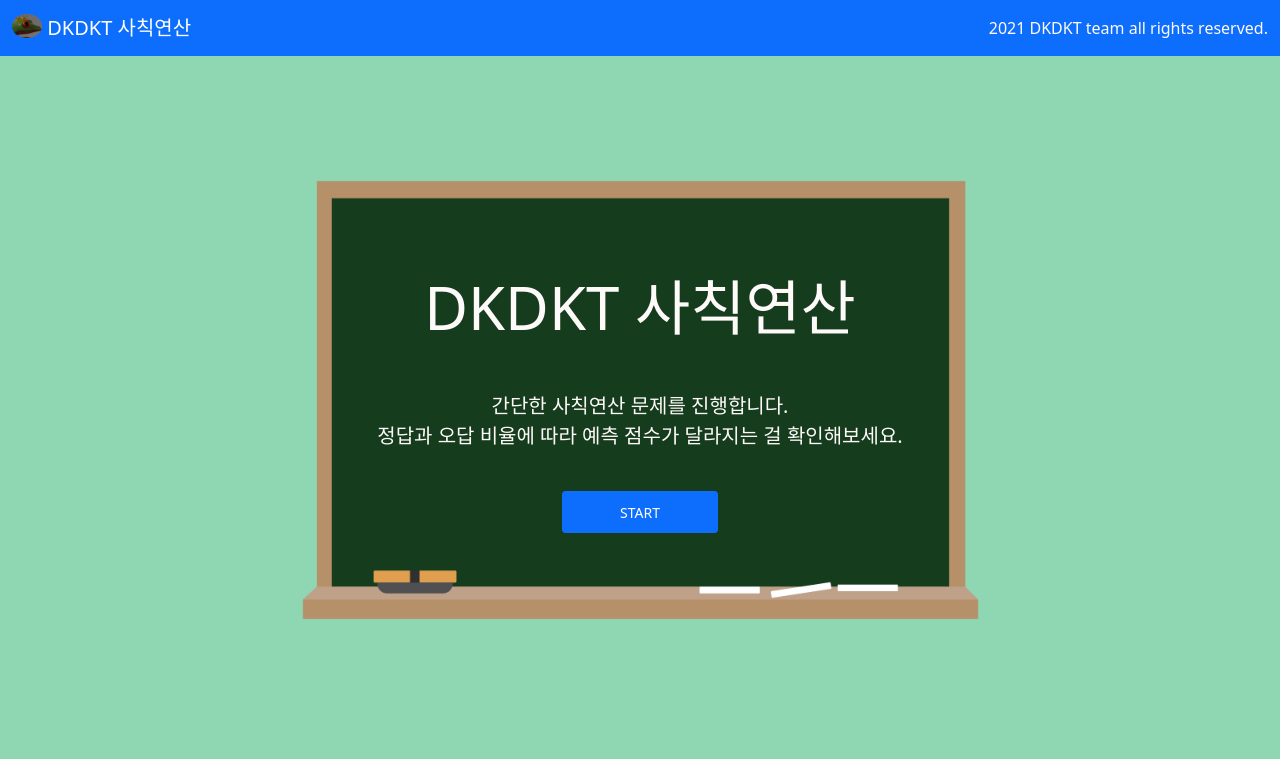
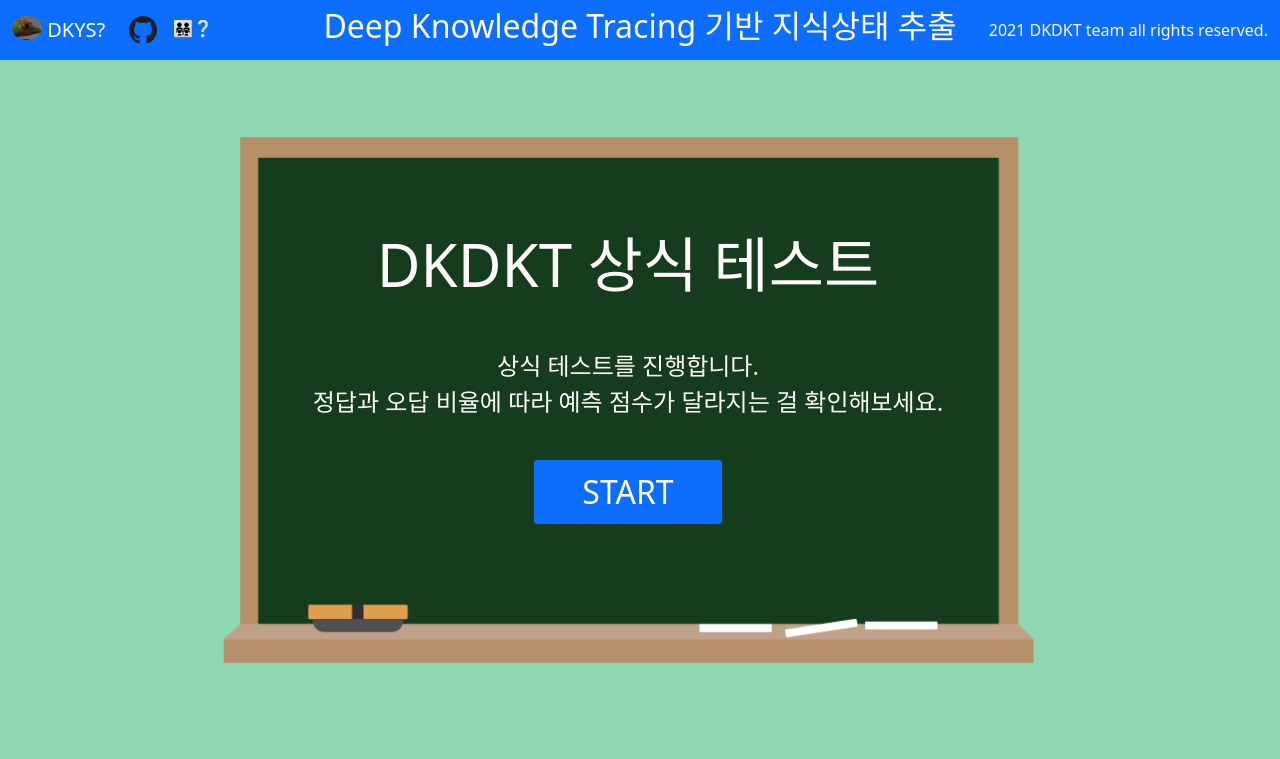
Before and after one commit to RoadVirusHN/do-you-know-yourself, a Flask app: page / in a window 1280 px wide. Shown: the top 759 px of the page. Run offline with Flask 2, Linux system fonts and the light colour scheme.

Commit message:
[feature] add navbar functions ans change task

```diff
--- a/inference.py
+++ b/inference.py
@@ -28,7 +28,7 @@ def gen_data(data):
 
 
 def inference(data):
-    result = len([i for i in data if i[-1].isnumeric() == True])*20
+    result = len([i for i in data if i[-1]])*25
     print("Before:",data)
     # data = gen_data(data)
     print("After:",data)
--- a/server.py
+++ b/server.py
@@ -1,5 +1,4 @@
-from flask import Flask, render_template
-from flask import request
+from flask import Flask, render_template, request, jsonify
 
 import inference
 
@@ -12,20 +11,52 @@ def index():
     return render_template('index.html')
 
 
+@app.route('/get_questions', methods=['GET'])
+def get_questions():
+    questions = [
+        {
+            'text': "이순신은 어느 시대 사람인가?",
+            'tag': 0,
+            'answer': "조선",
+            'assess': "0",
+            'grade': 0,
+        },
+        {
+            'text': "이순신이 최후를 맞은 전투는 무엇인가?",
+            'tag': 0,
+            'answer': "노량",
+            'assess': "1",
+            'grade': 1,
+        },
+        {
+            'text': "박지성이 뛰지 않은 팀은 어디인가?",
+            'tag': 1,
+            'answer': "PSG",
+            'assess': "0",
+            'grade': 1,
+        },
+        {
+            'text': "손흥민의 팀 동료가 아닌 사람은 누구인가?",
+            'tag': 1,
+            'answer': "메시",
+            'assess': "1",
+            'grade': 2
+        }]
+    return jsonify(questions)
+
 @app.route('/get_score', methods=['POST'])
 def get_score():
     data = request.json
     user_data = []
-    print(data)
     for d in data:
         if 'answer' in d:
-            row = [d['assess_id'], d['test_id'],d['tag'], d['answer']]
+            row = [d['tag'], d['assess'], d['grade'], d['text'], d['answer']]
             user_data.append(row)
 
-    print(user_data)
     score = inference.inference(user_data)
     score = int(score)
     return str(score)
 
+
 if __name__ == '__main__':
     app.run(host="0.0.0.0", port=6006, debug=True)
--- /dev/null
+++ b/static/base.css
@@ -0,0 +1,62 @@
+body {
+  background-color: rgba(121, 207, 164, 0.836);
+  color: snow !important;
+}
+div,
+h1,
+h2,
+h3 {
+  text-align: center;
+}
+h1 {
+  font-size: 60px;
+}
+.game-box img {
+  width: 100%;
+}
+button {
+  width: 20%;
+  height: 100px;
+}
+#answer_input {
+  background-color:rgba(0,0,0,0) !important;
+  /* border:none !important; */
+  color: snow;
+}
+p {
+  font-size: 15px;
+}
+#progress-bar{
+  width: 100%;
+  background-color: grey;
+}
+#time-bar{
+  width: 100%;
+  height: 15px;
+  background-color: green;
+}
+#value {
+  font-size: 100px;
+}
+#question-section {
+  transition: opacity 0s, opacity 0.5s linear;
+}
+#spinner {
+  position: absolute;
+  top: 0;
+  bottom: 0;
+  left: 0;
+  right: 0;
+  margin: auto;
+}
+@media only screen and (max-device-width: 768px) {
+  h2 {
+    font-size: 40px;
+  }
+  p {
+    font-size: 50px;
+  }
+  button {
+    font-size: 45px !important;
+  }
+}
--- a/static/index.css
+++ /dev/null
@@ -1,62 +0,0 @@
-html,
-      body {
-        background-color: rgba(121, 207, 164, 0.836);
-      }
-      div,
-      h1,
-      h2,
-      h3 {
-        text-align: center;
-      }
-      h1 {
-        font-size: 60px;
-      }
-      .game-box img {
-        width: 100%;
-      }
-      button {
-        width: 20%;
-        height: 100px;
-      }
-      #answer_input {
-        background-color:rgba(0,0,0,0) !important;
-        /* border:none !important; */
-        color: snow;
-      }
-      p {
-        font-size: 15px;
-      }
-      #progress-bar{
-        width: 100%;
-        background-color: grey;
-      }
-      #time-bar{
-        width: 100%;
-        height: 15px;
-        background-color: green;
-      }
-      #value {
-        font-size: 100px;
-      }
-      #question-section {
-        transition: opacity 0s, opacity 0.5s linear;
-      }
-      #spinner {
-        position: absolute;
-        top: 0;
-        bottom: 0;
-        left: 0;
-        right: 0;
-        margin: auto;
-      }
-      @media only screen and (max-device-width: 768px) {
-        h2 {
-          font-size: 40px;
-        }
-        p {
-          font-size: 50px;
-        }
-        button {
-          font-size: 45px !important;
-        }
-      }
--- a/static/index.js
+++ b/static/index.js
@@ -1,81 +1,80 @@
-var QUESTION_LIST = [
-  {
-    q_content: "➕",
-    tag: 7597,
-    test_id: "A010000060",
-    assess_id: "A010060001",
-    grade: 0,
-  },
-  {
-    q_content: "➖",
-    tag: 397,
-    test_id: "A050000094",
-    assess_id: "A050094005",
-    grade: 0,
-  },
-  {
-    q_content: "✖",
-    tag: 451,
-    test_id: "A050000155",
-    assess_id: "A050155004",
-    grade: 1,
-  },
-  {
-    q_content: "➗",
-    tag: 587,
-    test_id: "A060000017",
-    assess_id: "A060017006",
-    grade: 2
-  },
-  {
-    q_content: "➗",
-    tag: 587,
-    test_id: "A060000017",
-    assess_id: "A060017007",
-    grade: 3,
-  }
-];
+var section_ids = [
+  "#result",
+  "#question-section",
+  "#start_quiz",
+  "#spinner"
+]
+var QUESTION_LIST = [];
+fetch("/get_questions")
+.then((res) => res.json())
+  .then((response) => {
+    // console.log(typeof(response))
+    for (const k in response){
+      QUESTION_LIST.push(response[k]);
+    }
+    // QUESTION_LIST = response.map(x=>response[x]);
+    // console.log(QUESTION_LIST)
+    unset_loading("#start_quiz");
+  })
+  .catch((error) => console.error("Error:", error));
+
+set_loading();
+var isClicked = false;
 var answers = [];
+
 function getRandomIntInclusive(min, max) {
   min = Math.ceil(min);
   max = Math.floor(max);
   return Math.floor(Math.random() * (max - min + 1)) + min; //최댓값도 포함, 최솟값도 포함
 }
 
-function shirink_time(time){
+function set_loading() {
+  for (let section of section_ids){
+    document.querySelector(section).style.display = "none";
+  }
+  document.querySelector("#spinner").style.display = "inline-block";
+  console.log(document.querySelector("#spinner").style.display)
+}
 
-  function frame() {
-    if (width < 0) {
-      clearInterval(id);
-      nextQuestion();
-    } else {
-      width -= 1/time;
-      timebar.style.width = width + "%";
-      timer.innerText= `${Math.ceil((width/100)*time)}초`
-    }
-  }
+function unset_loading(ids){
+  document.querySelector("#spinner").style.display = "none";
+  document.querySelector(ids).style.display = "inline-block";
+}
 
-  var timebar = document.getElementById("time-bar");
-  var timer = document.getElementById("timer");
-  var width = 100
-  var id = setInterval(frame, 10);
-  return id
-}
+// function shirink_time(time){
+//   function frame() {
+//     if (width < 0) {
+//       clearInterval(id);
+//       nextQuestion();
+//     } else {
+//       width -= 1/time;
+//       timebar.style.width = width + "%";
+//       timer.innerText= `${Math.ceil((width/100)*time)}초`
+//     }
+//   }
+
+//   var timebar = document.getElementById("time-bar");
+//   var timer = document.getElementById("timer");
+//   var width = 100
+//   var id = setInterval(frame, 10);
+//   return id
+// }
 
 function nextQuestion(){
   if (isClicked) return;
   isClicked = true;
   // event.target.dataset.clicked = true;
   var answer = document.querySelector("#answer_input").value;
-  var index = parseInt(document.querySelector("#q-number").innerHTML);
-
+  var index = parseInt(document.querySelector("#q-number").innerText);
   answers.push(answer);
   document.querySelector("#answer_input").value = '';
-  if (index == 5) {
+
+  if (index == QUESTION_LIST.length) {
     setTimeout(function () {
       get_score();
     }, 1000);
   } else {
+    document.querySelector('#q_num').innerText = `${index+1}/${QUESTION_LIST.length}`
     setTimeout(function () {
       clearInterval(set_question(index));
     }, 500);
@@ -85,22 +84,19 @@ function nextQuestion(){
   document.querySelector("#question-section").style.opacity = 0;
 }
 
+
 function set_question(index) {
-  let q_content = QUESTION_LIST[index].q_content;
-  // $('#tag').text(q_content);
-  // document.querySelector("#knowledgeTag").innerText = q_content;
+  let question = QUESTION_LIST[index].text;
   document.querySelector("#q-number").innerText = index + 1;
   document.querySelector("#question-section").style.opacity = 1;
-  document.getElementById("time-bar").style.width = 100 + "%";;
-  var left = getRandomIntInclusive(290, 310);
-  var right = getRandomIntInclusive(390, 410);
-  var question = `${left} ${q_content} ${right} = ?`;
-  var time = 60 - QUESTION_LIST[index].grade*5;
+
   document.querySelector("#question-text").innerText = question;
-  document.querySelector("#spinner").style.display = "none";
-  document.querySelector("#question-section").style.display = "inline-block";
+  unset_loading("#question-section");
   isClicked = false;
-  return shirink_time(time)
+
+  // document.getElementById("time-bar").style.width = 100 + "%";
+  // var time = 40 - QUESTION_LIST[index].grade*10;
+  // return shirink_time(time)
 }
 
 function get_score() {
@@ -118,9 +114,8 @@ function get_score() {
     .then((res) => res.json())
     .then((response) => {
       var score = parseInt(JSON.stringify(response));
-      document.querySelector("#spinner").style.display = "none";
+      unset_loading("#result");
       document.querySelector("#question-section").style.display = "none";
-      document.querySelector("#result").style.display = "block";
       if (score != 0) {
         animateValue("value", 0, JSON.stringify(response), 3000);
       }
@@ -128,18 +123,18 @@ function get_score() {
     .catch((error) => console.error("Error:", error));
 }
 
-var isClicked = false;
 document.querySelector('#start_btn').addEventListener("click", function(event){
   document.querySelector("#question-section").dataset.started = true;
   document.querySelector("#start_quiz").style.display = "none";
-  document.querySelector("#spinner").style.display = "inline-block";
+  document.querySelector('#q_num').innerText = `${1}/${QUESTION_LIST.length}`
+  set_loading();
   set_question(0);
-
 })
 
 document.querySelector('#answer-btn').addEventListener("click", function (event) {
   nextQuestion()
 });
+
 document.querySelector('#restart-btn').addEventListener("click", function (event) {
   window.location.reload()
 });
--- /dev/null
+++ b/templates/base.html
@@ -0,0 +1,58 @@
+<!DOCTYPE html>
+<html>
+  <head>
+    <link
+      href="https://cdn.jsdelivr.net/npm/bootstrap@5.0.1/dist/css/bootstrap.min.css"
+      rel="stylesheet"
+      integrity="sha384-+0n0xVW2eSR5OomGNYDnhzAbDsOXxcvSN1TPprVMTNDbiYZCxYbOOl7+AMvyTG2x"
+      crossorigin="anonymous"
+    />
+    <script
+      src="https://cdn.jsdelivr.net/npm/bootstrap@5.0.1/dist/js/bootstrap.bundle.min.js"
+      integrity="sha384-gtEjrD/SeCtmISkJkNUaaKMoLD0//ElJ19smozuHV6z3Iehds+3Ulb9Bn9Plx0x4"
+      crossorigin="anonymous"
+    ></script>
+    <link
+      rel="stylesheet"
+      href="{{ url_for('static', filename='base.css') }}"
+    />
+    <link rel="icon" href="../static/frog.ico" type="image/x-icon" />
+    <title>Do you know your self?</title>
+  </head>
+  <body>
+    <nav class="navbar navbar-expand-lg navbar-dark bg-primary">
+      <div class="container-fluid">
+        <a class="navbar-brand" href="#">
+        <img
+          src="../static/frog.ico"
+          alt=""
+          width="30"
+          height="24"
+          class="d-inline-block align-text-top"
+        />
+        DKYS?
+      </a>
+        <div class="collapse navbar-collapse" id="navbarSupportedContent">
+          <ul class="navbar-nav me-auto ml-5 mb-2 mb-lg-0">
+            <li class="nav-item">
+              <a class="nav-link active" aria-current="page" href="https://github.com/RoadVirusHN/do-you-know-yourself"
+                target="_blank"><img
+                src="{{ url_for('static', filename='git.ico') }}"
+                style="width: 28px"
+            /></a
+              >
+            </li>
+            <li class="nav-item">
+              <a class="nav-link active" href="https://www.notion.so/DKT-06-Do-you-Know-DKT-2d73444d1433409fb50a50cce42b0e2b" target="_blank"
+                >👨‍👨‍👧‍👧❔</a>
+            </li>
+          </ul>
+          <div style="position:absolute; left: 50%; transform: translateX(-50%);"><h2 id="q_num">Deep Knowledge Tracing 기반 지식상태 추출</h1></div>
+          <div>2021 DKDKT team all rights reserved.</div>
+        </div>
+      </div>
+    </nav>
+    <div class="container">{% block body %} {% endblock %}</div>
+    <script src="../static/index.js"></script>
+  </body>
+</html>
--- a/templates/index.html
+++ b/templates/index.html
@@ -1,73 +1,65 @@
-<!DOCTYPE html>
-<html>
-  <head>
-    <title>DKDKT 사칙연산</title>
-    <link rel="icon" href="../static/frog.ico" type="image/x-icon"/>
-    <link href="https://cdn.jsdelivr.net/npm/bootstrap@5.0.1/dist/css/bootstrap.min.css" rel="stylesheet" integrity="sha384-+0n0xVW2eSR5OomGNYDnhzAbDsOXxcvSN1TPprVMTNDbiYZCxYbOOl7+AMvyTG2x" crossorigin="anonymous">
-    <script
-      src="https://cdn.jsdelivr.net/npm/bootstrap@5.0.1/dist/js/bootstrap.bundle.min.js"
-      integrity="sha384-gtEjrD/SeCtmISkJkNUaaKMoLD0//ElJ19smozuHV6z3Iehds+3Ulb9Bn9Plx0x4"
-      crossorigin="anonymous"
-    ></script>
-    <link rel="stylesheet" href="../static/index.css" />
-  </head>
-  <body style="background:url('../static/blackboard.png') no-repeat center fixed;
-  background-size: contain;">
-    <nav class="navbar navbar-dark bg-primary">
-      <div class="container-fluid">
-        <a class="navbar-brand" href="#">
-          <img src="../static/frog.ico" alt="" width="30" height="24" class="d-inline-block align-text-top">
-          DKDKT 사칙연산
-        </a>
-        <div style="color: snow;">
-          2021 DKDKT team all rights reserved.
-        </div>
-      </div>
-    </nav>
-
-    <div class="container">
-      <div id="start_quiz" style="padding: 15%; height: 100%; display: True;">
-        <h1 class="my-5" style="color: snow;">DKDKT 사칙연산</h1>
-        <p class="mx-5" style="padding-left:10%; padding-right: 10%; font-size: 20px; color: snow;">
-          간단한 사칙연산 문제를 진행합니다.<br />
+{% extends "base.html" %} {% block body %}
+<div
+  class="row align-items-center justify-content-center"
+  style="
+    background: url('../static/blackboard.png') center no-repeat;
+    background-size: 100%;
+    position: absolute;
+    width: 75%;
+    height: 90%;
+    top: 50%;
+    left: 50%;
+    transform: translate(-50%, -50%);
+  "
+>
+  <div id="start_quiz" class="col justify-content-center mb-5">
+    <h1 class="mb-5">DKDKT 상식 테스트</h1>
+    <p class="mx-5" style="font-size: 1.5rem">
+      상식 테스트를 진행합니다.<br />
       정답과 오답 비율에 따라 예측 점수가 달라지는 걸 확인해보세요.
     </p>
-        <button type="button" id="start_btn" class="btn btn-primary btn-sm mt-4" style="height: 3em;">
+    <button
+      type="button"
+      id="start_btn"
+      class="btn btn-primary btn-sm mt-4"
+      style="height: 2em; font-size: 2rem"
+    >
       START
     </button>
   </div>
 
-      <div
-        class="spinner-grow"
-        id="spinner"
-        role="status"
-        style="display: none"
-      >
+  <div class="spinner-grow" id="spinner" role="status" style="display: none">
     <span class="sr-only"></span>
   </div>
 
   <div
     id="question-section"
-        style="padding: 15%; height: 100%; display: none; color: snow;"
+    style="padding: 15%; height: 100%; display: none"
     data-started="false"
   >
-        <h2 class="mt-5">문제 <span id="q-number">1</span></h2>
-        <div class="game-box" >
-          <h1 id="question-text" class="mt-4">Loading...</h1>
+    <h3 class="mt-5">문제 <span id="q-number">1</span></h2>
+    <div class="game-box">
+      <p id="question-text" class="mt-4" style="font-size: 2rem;">Loading...</h1>
       <form action="">
-            <div style="margin-top: 20px;">
-              <input id="answer_input" class="form-control-lg my-4" type="text" placeholder="답안" aria-label="example">
-              <br/>
-              <p id="timer" class="my-4" style="width: 100%;"></p>
+        <div style="margin-top: 20px; position: absolute; bottom: 25%; left: 50%; transform: translateX(-50%);">
+          <input
+            id="answer_input"
+            class="form-control-lg my-2"
+            type="text"
+            placeholder="답안"
+            aria-label="example"
+          />
+          <br />
+          <!-- <p id="timer" class="my-4" style="width: 100%"></p>
           <div id="progress-bar" class="mt-3">
             <div id="time-bar"></div>
-              </div>
+          </div> -->
           <button
             type="button"
             id="answer-btn"
             data-answer="1"
             class="btn btn-primary btn-sm my-4 answer-btn"
-                style="height: 3em; width: 20%;"
+            style="height: 2em; width: 75%; font-size: 1.5rem;"
           >
             제출
           </button>
@@ -76,22 +68,18 @@
     </div>
   </div>
 
-      <div id="result" style="padding: 20%; height: 100%; color: snow; display: none">
+  <div id="result" style="padding: 20%; height: 100%; display: none">
     <h3>Your predicted score is:</h3>
-        <div>
-          <span id="value">0</span>점!
-        </div>
+    <div><span id="value">0</span>점!</div>
     <button
       type="button"
       id="restart-btn"
       class="btn btn-primary btn-sm my-4 answer-btn"
-          style="height: 3em; width: 20%;"
+      style="height: 3em; width: 20%"
     >
       재도전
     </button>
   </div>
+</div>
 
-    </div>
-    <script src="../static/index.js"></script>
-  </body>
-</html>
+{% endblock %}
```
Also changed, not shown: static/git.ico (added). Lines whose indentation alone changed are shown as unchanged.
